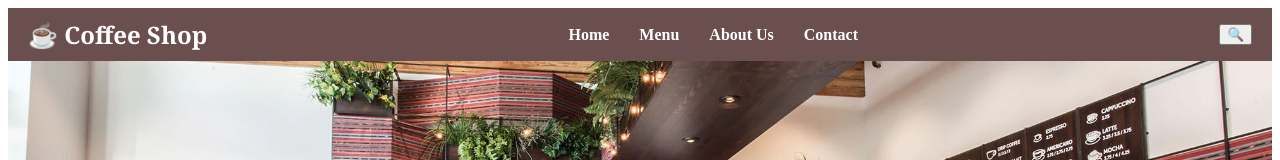
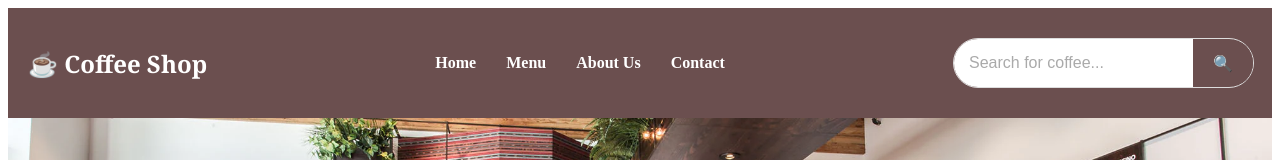
Before and after one commit to zgrimintes/coffe-shop, an Angular app: page / in a window 1280 px wide. Shown: the top 160 px of the page. Built offline with nearby package versions, Linux system fonts and the light colour scheme.

Commit message:
Added searchbar - zinger

```diff
--- a/src/app/_Components/nav-bar/nav-bar.component.html
+++ b/src/app/_Components/nav-bar/nav-bar.component.html
@@ -10,9 +10,8 @@
             <li class="nav-item"><a href="#contact">Contact</a></li>
         </ul>
     </div>
-    <div class="brand">
-        <button class="btn">🔍</button>
-    </div>
+
+    <app-search-bar></app-search-bar>
 </nav>
 <div class="photo-container">
     <img src="./assets/coffeeInterior.webp" alt="Coffee Shop" class="photo">
--- a/src/app/_Components/nav-bar/nav-bar.component.ts
+++ b/src/app/_Components/nav-bar/nav-bar.component.ts
@@ -1,10 +1,11 @@
 import { Component, inject } from '@angular/core';
 import { CoffeeService } from '../../_Services/coffee.service';
+import { SearchBarComponent } from '../search-bar/search-bar.component';
 
 @Component({
   selector: 'app-nav-bar',
   standalone: true,
-  imports: [],
+  imports: [SearchBarComponent],
   templateUrl: './nav-bar.component.html',
   styleUrl: './nav-bar.component.scss'
 })
--- /dev/null
+++ b/src/app/_Components/search-bar/search-bar.component.html
@@ -0,0 +1,4 @@
+<div class="search-bar">
+    <input type="text" placeholder="Search for coffee..." class="search-input" [(ngModel)]="searchQuery" (keydown.enter)="onSearch()"/>
+    <button class="search-button" (click)="onSearch()">🔍</button>
+</div>
--- /dev/null
+++ b/src/app/_Components/search-bar/search-bar.component.scss
@@ -0,0 +1,38 @@
+.search-bar {
+    display: flex;
+    align-items: center;
+    justify-content: center;
+    margin: 20px auto;
+    width: 100%;
+    max-width: 400px;
+    border: 1px solid #ddd;
+    border-radius: 25px;
+    overflow: hidden;
+}
+
+.search-input {
+    flex: 1;
+    padding: 15px 15px;
+    border: none;
+    outline: none;
+    font-size: 1rem;
+    color: #6b4f4f;
+}
+
+.search-input::placeholder {
+    color: #aaa;
+}
+
+.search-button {
+    background-color: #6b4f4f;
+    color: white;
+    border: none;
+    padding: 10px 20px;
+    cursor: pointer;
+    font-size: 1rem;
+    transition: background-color 0.3s ease;
+}
+
+.search-button:hover {
+    background-color: #8c6e6e;
+}
--- /dev/null
+++ b/src/app/_Components/search-bar/search-bar.component.ts
@@ -0,0 +1,31 @@
+import { Component, inject } from '@angular/core';
+import { FormsModule } from '@angular/forms';
+import { CoffeeService } from '../../_Services/coffee.service';
+
+@Component({
+  selector: 'app-search-bar',
+  standalone: true,
+  imports: [FormsModule],
+  templateUrl: './search-bar.component.html',
+  styleUrl: './search-bar.component.scss'
+})
+export class SearchBarComponent {
+  coffeeService = inject(CoffeeService);
+
+  searchQuery: string = '';
+
+  onSearch() {
+    var ok = false;
+
+    this.coffeeService.coffeeList().forEach(coffee => {
+      if (coffee.name.toLowerCase().includes(this.searchQuery.toLowerCase())) {
+        this.coffeeService.addToCart(coffee);
+        ok = true;
+      }
+    });
+
+    if (!ok) {
+      alert("No coffee found with that name.");
+    }
+  }
+}
```
